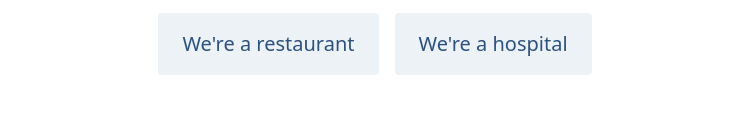
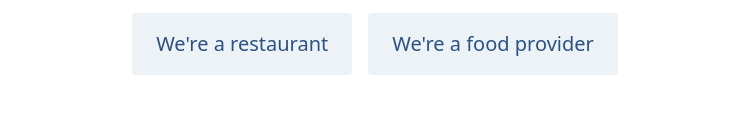
Before and after one commit to Meals-for-the-NHS/meals-for-the-nhs, an Eleventy site: page site/index.njk in a window 1280 px wide. Shown: the part 1732-1857 px from the top of the page, without its empty margins (265-1014 px from the left). Built offline with nearby package versions, Linux system fonts and the light colour scheme; Eleventy itself is replaced by a stand-in of ours; files that its build step writes are made by us from their sources; a script that the page names is missing.

Commit message:
food provider

```diff
--- a/site/includes/components/donation_buttons.njk
+++ b/site/includes/components/donation_buttons.njk
@@ -9,6 +9,6 @@
         <a class="bg-gray-200 hover:bg-gray-300 transition-all ease-in-out duration-300 py-3 px-5 md:py-4 md:px-6 rounded cursor-pointer text-blue-800 text-xl" href="/restaurants">We're a restaurant</a>
     </div>
     <div class="py-2 md:px-2 flex justify-center">
-        <a href="/hospitals" class="bg-gray-200 hover:bg-gray-300 transition-all ease-in-out duration-300 py-3 px-5 md:py-4 md:px-6 rounded cursor-pointer text-blue-800 text-xl">We're a hospital</a>
+        <a href="/hospitals" class="bg-gray-200 hover:bg-gray-300 transition-all ease-in-out duration-300 py-3 px-5 md:py-4 md:px-6 rounded cursor-pointer text-blue-800 text-xl">We're a food provider</a>
     </div>
 </div>
```
